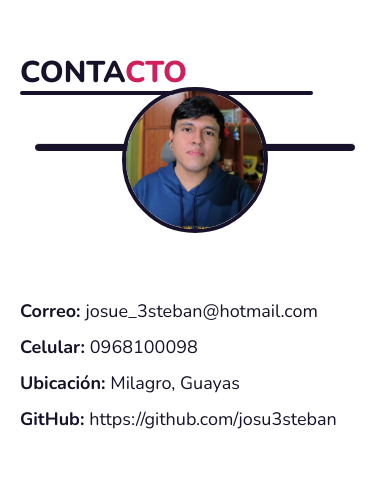
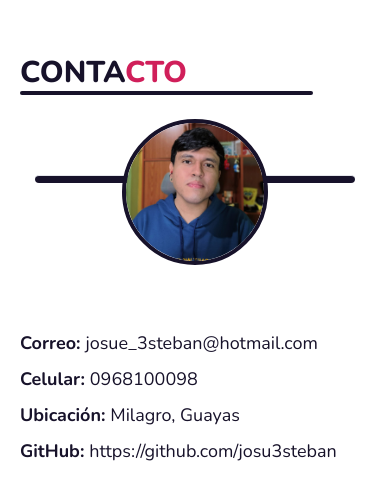
Before and after one commit to josu3steban/personal-portfolio, a React (Vite) app: page / in a window 390 px wide. Shown: the part 5644-6143 px from the top of the page. Built offline with nearby package versions, Linux system fonts and the light colour scheme.

Commit message:
Ajustando imagen

```diff
--- a/src/components/Contact.jsx
+++ b/src/components/Contact.jsx
@@ -10,7 +10,7 @@ export const Contact = () => {
             sm:p-0
             sm:ml-5
             sm:mt-10
-            sm:mb-2
+
 
             w-2/6
             mt-20
```
